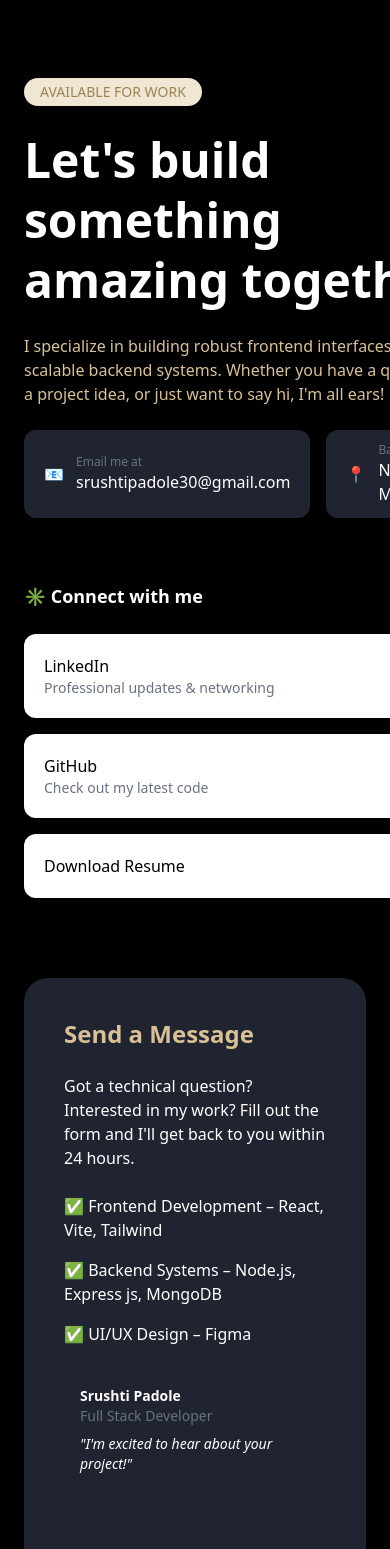
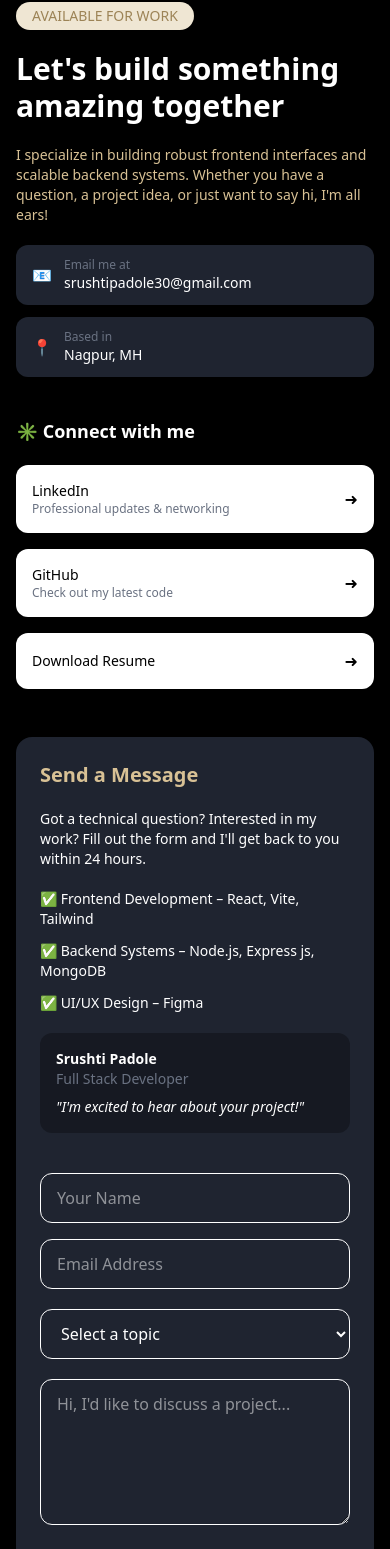
Before and after one commit to srushtipadole/srushti_portfolio, a React (Vite) app: page / in a window 390 px wide. Shown: the part 9447-10996 px from the top of the page. Built offline with nearby package versions, Linux system fonts and the light colour scheme; a web font is replaced by a local one.

Commit message:
Refactor ContactSection layout and styling
Updated the ContactSection component to enhance layout and styling, including adjustments to the main section, headings, and form elements. Added copy protection to prevent text selection.

```diff
--- a/src/components/homepage/ContactSection.jsx
+++ b/src/components/homepage/ContactSection.jsx
@@ -5,12 +5,11 @@ import Navbar from "@/components/homepage/Navbar";
 const contactLinks = {
   LinkedIn: "https://www.linkedin.com/in/srushti-padole-b60b73378/",
   GitHub: "https://github.com/srushtipadole",
-  Resume: "https://drive.google.com/file/d/1T8FX5w_3Bk2NCjLf_M4Y14RNzwYe5ViB/view?usp=drivesdk", // replace later
+  Resume: "https://drive.google.com/file/d/1T8FX5w_3Bk2NCjLf_M4Y14RNzwYe5ViB/view?usp=drivesdk",
 };
 
 export default function Contact() {
   const formRef = useRef(null);
-
   const [loading, setLoading] = useState(false);
   const [success, setSuccess] = useState(false);
 
@@ -42,44 +41,57 @@ export default function Contact() {
     <>
       <Navbar />
 
-      <main id="contact" className="pt-32 pb-20 bg-black  ">
-        <div className="max-w-7xl mx-auto px-6 space-y-20">
-            <h1 className="text-5xl font-extrabold text-center text-white">
+      <main
+        id="contact"
+        className="pt-24 sm:pt-32 pb-16 sm:pb-20 bg-black"
+        // ── COPY PROTECTION ──────────────────────────────────────────
+        onCopy={(e) => e.preventDefault()}
+        onCut={(e) => e.preventDefault()}
+        onContextMenu={(e) => e.preventDefault()}
+        style={{ userSelect: "none", WebkitUserSelect: "none", MozUserSelect: "none" }}
+        // ─────────────────────────────────────────────────────────────
+      >
+        <div className="max-w-7xl mx-auto px-4 sm:px-6 space-y-12 sm:space-y-20">
+
+          {/* ===== PAGE TITLE ===== */}
+          <h1 className="text-3xl sm:text-5xl font-extrabold text-center text-white">
             Contact Me
           </h1>
+
           {/* ===== TOP SECTION ===== */}
-          <section className="grid lg:grid-cols-2 gap-16 items-start">
+          <section className="grid grid-cols-1 lg:grid-cols-2 gap-10 lg:gap-16 items-start">
 
             {/* LEFT */}
-            <div className="space-y-6">
+            <div className="space-y-5 sm:space-y-6">
               <span className="inline-block px-4 py-1 rounded-full bg-[#efe6d3] text-sm font-medium text-[#9c8356]">
                 AVAILABLE FOR WORK
               </span>
 
-              <h1 className="text-5xl font-extrabold text-gray-900 leading-tight text-white">
-                Let's build something <br /> amazing together
-              </h1>
+              <h2 className="text-3xl sm:text-5xl font-extrabold text-white leading-tight">
+                Let's build something <br className="hidden sm:block" /> amazing together
+              </h2>
 
-              <p className="text-[#d8c195] max-w-xl">
+              <p className="text-[#d8c195] max-w-xl text-sm sm:text-base">
                 I specialize in building robust frontend interfaces and scalable
                 backend systems. Whether you have a question, a project idea,
                 or just want to say hi, I'm all ears!
               </p>
 
-              <div className="flex gap-4">
-                <div className="flex items-center gap-3 px-5 py-3 bg-[#1f2430] text-white rounded-xl shadow-sm">
-                  📧
+              {/* EMAIL + LOCATION BADGES */}
+              <div className="flex flex-col sm:flex-row gap-3 sm:gap-4">
+                <div className="flex items-center gap-3 px-4 sm:px-5 py-3 bg-[#1f2430] text-white rounded-xl shadow-sm">
+                  <span>📧</span>
                   <div>
                     <p className="text-xs text-gray-500">Email me at</p>
-                    <p className="font-medium">srushtipadole30@gmail.com</p>
+                    <p className="font-medium text-sm sm:text-base break-all">srushtipadole30@gmail.com</p>
                   </div>
                 </div>
 
-                <div className="flex items-center gap-3 px-5 py-3 bg-[#1f2430] text-white rounded-xl shadow-sm">
-                  📍
+                <div className="flex items-center gap-3 px-4 sm:px-5 py-3 bg-[#1f2430] text-white rounded-xl shadow-sm">
+                  <span>📍</span>
                   <div>
                     <p className="text-xs text-gray-500">Based in</p>
-                    <p className="font-medium">Nagpur, MH</p>
+                    <p className="font-medium text-sm sm:text-base">Nagpur, MH</p>
                   </div>
                 </div>
               </div>
@@ -87,11 +99,11 @@ export default function Contact() {
 
             {/* RIGHT */}
             <div>
-              <h3 className="text-lg font-semibold mb-6 flex items-center gap-2 text-white">
+              <h3 className="text-lg font-semibold mb-5 sm:mb-6 flex items-center gap-2 text-white">
                 ✳️ Connect with me
               </h3>
 
-              <div className="grid sm:grid-cols-2 gap-4">
+              <div className="grid grid-cols-1 sm:grid-cols-2 gap-4">
                 {[
                   { name: "LinkedIn", desc: "Professional updates & networking", key: "LinkedIn" },
                   { name: "GitHub", desc: "Check out my latest code", key: "GitHub" },
@@ -100,14 +112,13 @@ export default function Contact() {
                   <div
                     key={item.name}
                     onClick={() => window.open(contactLinks[item.key], "_blank")}
-    className="bg-white rounded-xl p-5 flex justify-between items-center shadow-sm cursor-pointer hover:shadow-md transition"
+                    className="bg-white rounded-xl p-4 sm:p-5 flex justify-between items-center shadow-sm cursor-pointer hover:shadow-md transition"
                   >
-
                     <div>
-                      <p className="font-medium">{item.name}</p>
-                      <p className="text-sm text-gray-500">{item.desc}</p>
+                      <p className="font-medium text-black text-sm sm:text-base">{item.name}</p>
+                      {item.desc && <p className="text-xs sm:text-sm text-gray-500">{item.desc}</p>}
                     </div>
-                    ➜
+                    <span className="text-black">➜</span>
                   </div>
                 ))}
               </div>
@@ -115,41 +126,44 @@ export default function Contact() {
           </section>
 
           {/* ===== FORM SECTION ===== */}
-          <section className="bg-[#1f2430]  rounded-3xl shadow-lg p-10 grid lg:grid-cols-2 gap-16">
+          <section className="bg-[#1f2430] rounded-2xl sm:rounded-3xl shadow-lg p-6 sm:p-10 grid grid-cols-1 lg:grid-cols-2 gap-10 lg:gap-16">
 
             {/* LEFT INFO */}
-            <div className=" space-y-6 ">
-              <h2 className="text-2xl text-[#d8c195] font-bold ">Send a Message</h2>
-              <p className="text-white ">
+            <div className="space-y-5 sm:space-y-6">
+              <h2 className="text-xl sm:text-2xl text-[#d8c195] font-bold">Send a Message</h2>
+              <p className="text-white text-sm sm:text-base">
                 Got a technical question? Interested in my work?
                 Fill out the form and I'll get back to you within 24 hours.
               </p>
 
-              <ul className="space-y-4 text-white">
+              <ul className="space-y-3 sm:space-y-4 text-white text-sm sm:text-base">
                 <li>✅ Frontend Development – React, Vite, Tailwind</li>
                 <li>✅ Backend Systems – Node.js, Express js, MongoDB</li>
                 <li>✅ UI/UX Design – Figma</li>
               </ul>
 
-              <div className="bg-[#1f2430] text-white p-4 rounded-xl text-sm">
+              <div className="bg-black/30 text-white p-4 rounded-xl text-sm">
                 <strong>Srushti Padole</strong>
                 <p className="text-gray-500">Full Stack Developer</p>
-                <p className="italic mt-2">
-                  "I'm excited to hear about your project!"
-                </p>
+                <p className="italic mt-2">"I'm excited to hear about your project!"</p>
               </div>
             </div>
 
             {/* RIGHT FORM */}
-            <form ref={formRef} onSubmit={sendEmail} className="space-y-6">
-
+            {/* Note: userSelect none is on <main>, but inputs/textareas need to be interactive */}
+            <form
+              ref={formRef}
+              onSubmit={sendEmail}
+              className="space-y-5 sm:space-y-6"
+              style={{ userSelect: "text", WebkitUserSelect: "text" }}
+            >
               {success && (
-                <p className="text-green-600 font-medium">
-                  ✅ Message sent successfully! I’ll get back to you soon.
+                <p className="text-green-400 font-medium text-sm sm:text-base">
+                  ✅ Message sent successfully! I'll get back to you soon.
                 </p>
               )}
 
-              <div className="text-white grid sm:grid-cols-2 gap-4">
+              <div className="text-white grid grid-cols-1 sm:grid-cols-2 gap-4">
                 <input
                   type="text"
                   name="name"
@@ -166,9 +180,9 @@ export default function Contact() {
                 />
               </div>
 
-              <select name="subject" className="input text-white">
+              <select name="subject" className="input text-white w-full">
                 <option className="text-black">Select a topic</option>
-                <option className="text-black" >Frontend Development</option>
+                <option className="text-black">Frontend Development</option>
                 <option className="text-black">Backend Development</option>
                 <option className="text-black">UI/UX Design</option>
               </select>
@@ -178,13 +192,13 @@ export default function Contact() {
                 rows="5"
                 required
                 placeholder="Hi, I'd like to discuss a project..."
-                className="input text-white"
+                className="input text-white w-full"
               />
 
               <button
                 type="submit"
                 disabled={loading}
-                className="w-full bg-[#d8c195] hover:bg-[#cbb07d] text-white py-4 rounded-xl font-semibold flex justify-center items-center gap-2 disabled:opacity-60"
+                className="w-full bg-[#d8c195] hover:bg-[#cbb07d] text-white py-3 sm:py-4 rounded-xl font-semibold flex justify-center items-center gap-2 disabled:opacity-60 transition text-sm sm:text-base"
               >
                 {loading ? "Sending..." : "Send Message ➜"}
               </button>
```
Lines whose indentation alone changed are shown as unchanged.
